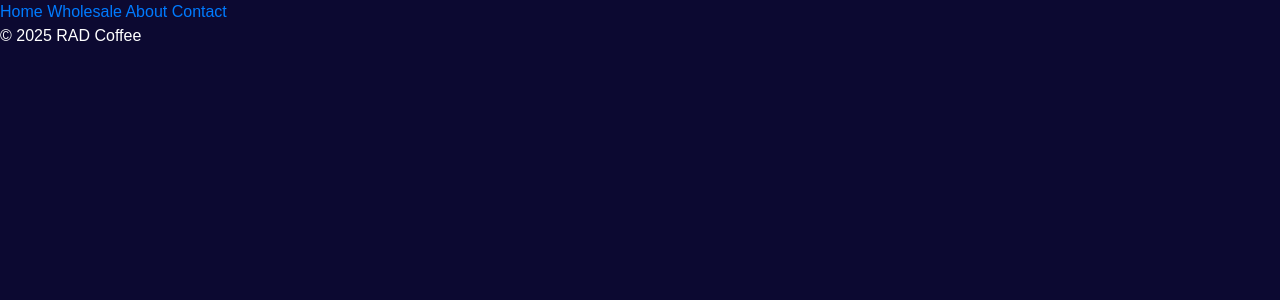
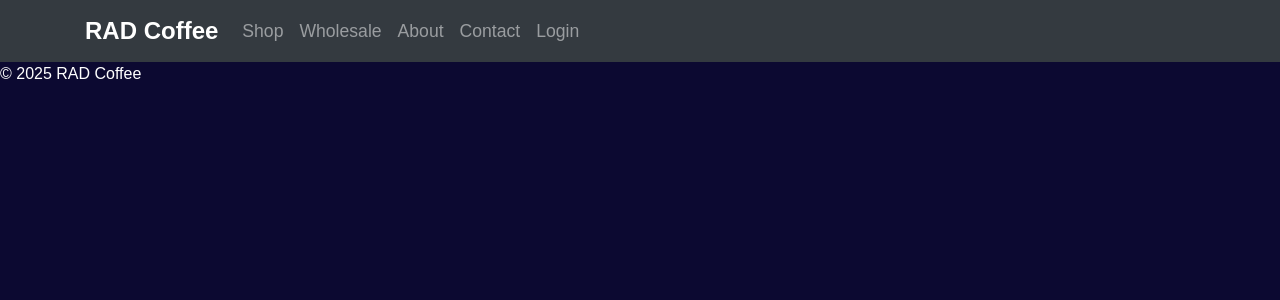
Before and after one commit to adamshaw90/rad-coffee, a Django app: page /about/ in a window 1280 px wide. Shown: the top 300 px of the page. Run offline with Django 3.2, Linux system fonts and the light colour scheme.

Commit message:
Add account.html to store app, add some boilerplate html, add the path to urls.py

```diff
--- a/rad/urls.py
+++ b/rad/urls.py
@@ -25,4 +25,5 @@ urlpatterns = [
     path('wholesale/', wholesale_view, name='wholesale'),
     path('about/', about_view, name='about'),
     path('contact/', contact_view, name='contact'),
+    path('accounts/', include('django.contrib.auth.urls')),
 ]
--- a/static/css/style.css
+++ b/static/css/style.css
@@ -57,3 +57,12 @@ body {
     border: none;
     padding: 10px 20px;
 }
+
+
+.navbar-brand {
+    font-weight: bold;
+    font-size: 1.5rem;
+}
+.navbar-nav .nav-link {
+    font-size: 1.1rem;
+}
--- a/store/urls.py
+++ b/store/urls.py
@@ -1,5 +1,5 @@
 from django.urls import path
-from .views import home_view, wholesale_view, about_view, contact_view, product_list_view
+from .views import home_view, wholesale_view, about_view, contact_view, product_list_view, account_view
 
 urlpatterns = [
     path('', home_view, name='home'),
@@ -7,4 +7,5 @@ urlpatterns = [
     path('wholesale/', wholesale_view, name='wholesale'),
     path('about/', about_view, name='about'),
     path('contact/', contact_view, name='contact'),
+    path('account/', account_view, name='account'),
 ]
--- a/store/views.py
+++ b/store/views.py
@@ -1,6 +1,7 @@
 from django.shortcuts import render
 from django.core.mail import send_mail
 from django.conf import settings
+from django.contrib.auth.decorators import login_required
 
 
 def home_view(request):
@@ -21,3 +22,7 @@ def contact_view(request):
 def product_list_view(request):
     products = Product.objects.all()
     return render(request, 'store/shop.html', {'products': products})
+
+@login_required
+def account_view(request):
+    return render(request, 'store/account.html')
--- a/templates/base.html
+++ b/templates/base.html
@@ -36,11 +36,35 @@
   <body>
     <header class="container-fluid fixed-top"></header>
 
-    <nav>
-        <a href="{% url 'home' %}">Home</a>
-        <a href="{% url 'wholesale' %}">Wholesale</a>
-        <a href="{% url 'about' %}">About</a>
-        <a href="{% url 'contact' %}">Contact</a>
+     <!-- Bootstrap Navbar -->
+     <nav class="navbar navbar-expand-lg navbar-dark bg-dark">
+        <div class="container">
+            <a class="navbar-brand" href="{% url 'home' %}">RAD Coffee</a>
+
+            <!-- Hamburger Menu Button for Mobile/Tablet -->
+            <button class="navbar-toggler" type="button" data-bs-toggle="collapse" data-bs-target="#navbarNav">
+                <span class="navbar-toggler-icon"></span>
+            </button>
+
+            <div class="collapse navbar-collapse" id="navbarNav">
+                <ul class="navbar-nav me-auto">
+                    <li class="nav-item"><a class="nav-link" href="{% url 'shop' %}">Shop</a></li>
+                    <li class="nav-item"><a class="nav-link" href="{% url 'wholesale' %}">Wholesale</a></li>
+                    <li class="nav-item"><a class="nav-link" href="{% url 'about' %}">About</a></li>
+                    <li class="nav-item"><a class="nav-link" href="{% url 'contact' %}">Contact</a></li>
+                </ul>
+
+                <!-- Login/Logout Button -->
+                <ul class="navbar-nav">
+                    {% if user.is_authenticated %}
+                        <li class="nav-item"><a class="nav-link" href="{% url 'account' %}">My Account</a></li>
+                        <li class="nav-item"><a class="nav-link" href="{% url 'logout' %}">Logout</a></li>
+                    {% else %}
+                        <li class="nav-item"><a class="nav-link" href="{% url 'login' %}">Login</a></li>
+                    {% endif %}
+                </ul>
+            </div>
+        </div>
     </nav>
 
     {% if messages %}
```
Also changed, not shown: store/templates/store/account.html (added, +7 -0 lines), store/admin.py (line endings or trailing spaces).
